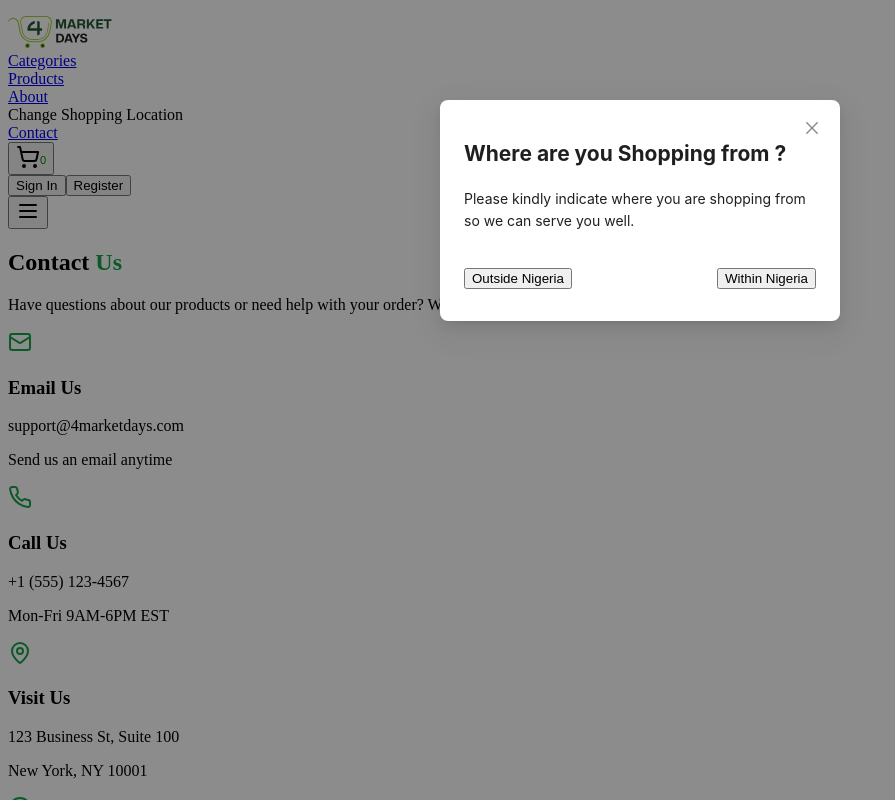
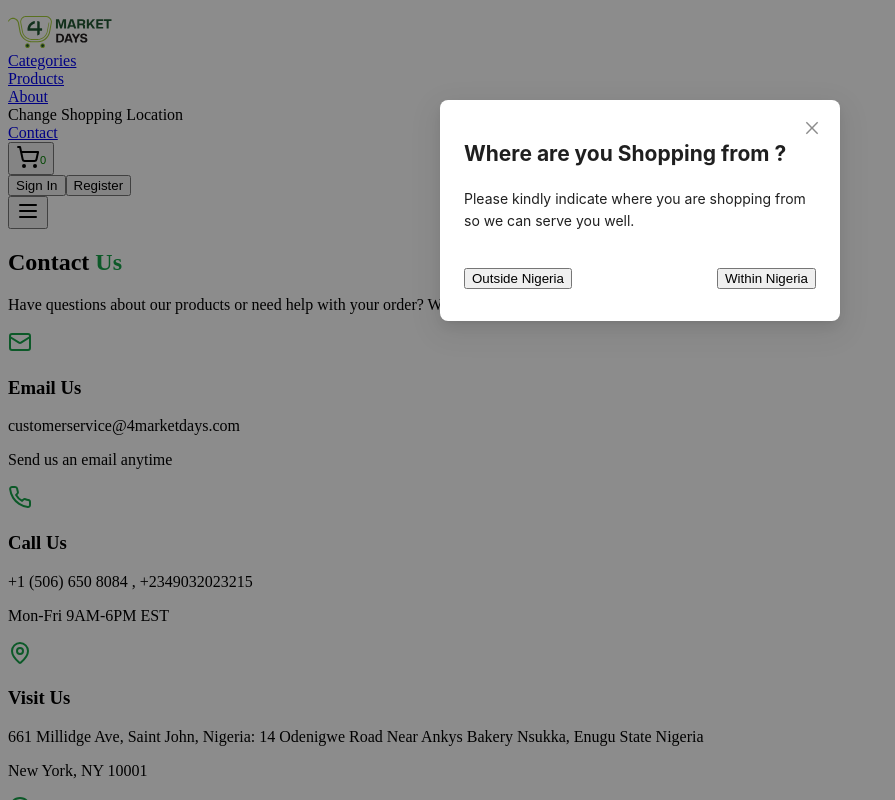
Before and after one commit to vabimbolazoja/4mcl, a React (Vite) app in the folder client/: page /contact in a window 1280 px wide. Shown: the top 800 px of the page, without its empty margins (0-895 px from the left). Built offline with nearby package versions, Linux system fonts and the light colour scheme.

Commit message:
Update contact.tsx

```diff
--- a/client/src/pages/contact.tsx
+++ b/client/src/pages/contact.tsx
@@ -23,19 +23,19 @@ export default function Contact() {
     {
       icon: Mail,
       title: "Email Us",
-      content: "support@4marketdays.com",
+      content: "customerservice@4marketdays.com",
       description: "Send us an email anytime"
     },
     {
       icon: Phone,
       title: "Call Us",
-      content: "+1 (555) 123-4567",
+      content: "+1 (506) 650 8084 , +2349032023215",
       description: "Mon-Fri 9AM-6PM EST"
     },
     {
       icon: MapPin,
       title: "Visit Us",
-      content: "123 Business St, Suite 100",
+      content: "661 Millidge Ave, Saint John, Nigeria: 14 Odenigwe Road Near Ankys Bakery Nsukka, Enugu State Nigeria",
       description: "New York, NY 10001"
     },
     {
@@ -111,7 +111,7 @@ export default function Contact() {
       {/* Contact Information */}
       <section className="py-12 sm:py-16 lg:py-20">
         <div className="max-w-7xl mx-auto px-4 sm:px-6 lg:px-8">
-          <div className="grid grid-cols-1 sm:grid-cols-2 lg:grid-cols-4 gap-6 sm:gap-8 mb-12 sm:mb-16">
+          <div className="grid grid-cols-1 sm:grid-cols-2 lg:grid-cols-2 gap-6 sm:gap-8 mb-12 sm:mb-16">
             {contactInfo.map((info, index) => (
               <Card key={index} className="text-center hover:shadow-xl transition-shadow">
                 <CardContent className="p-6 sm:p-8">
@@ -119,7 +119,7 @@ export default function Contact() {
                     <info.icon className="text-primary-600 h-6 w-6 sm:h-8 sm:w-8" />
                   </div>
                   <h3 className="text-lg sm:text-xl font-semibold text-slate-900 mb-2">{info.title}</h3>
-                  <p className="text-slate-900 font-medium mb-1 text-sm sm:text-base">{info.content}</p>
+                  <p className="text-slate-900 font-medium mb-1 text-sm sm:text-base" style={{whiteSpace:'wrap'}}>{info.content}</p>
                   <p className="text-slate-600 text-xs sm:text-sm">{info.description}</p>
                 </CardContent>
               </Card>
```
